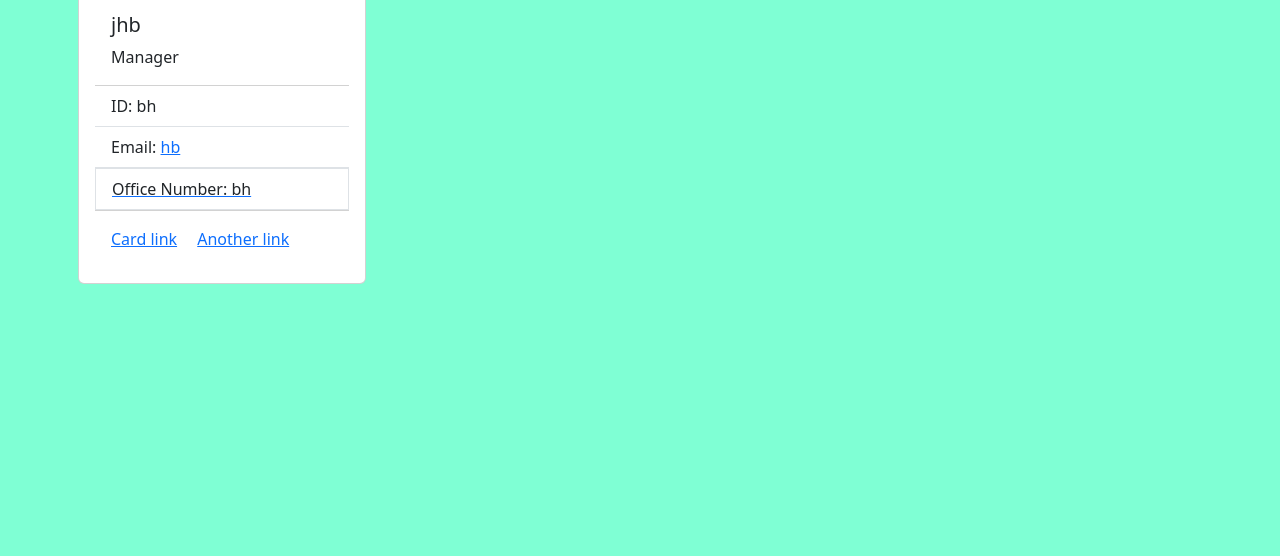
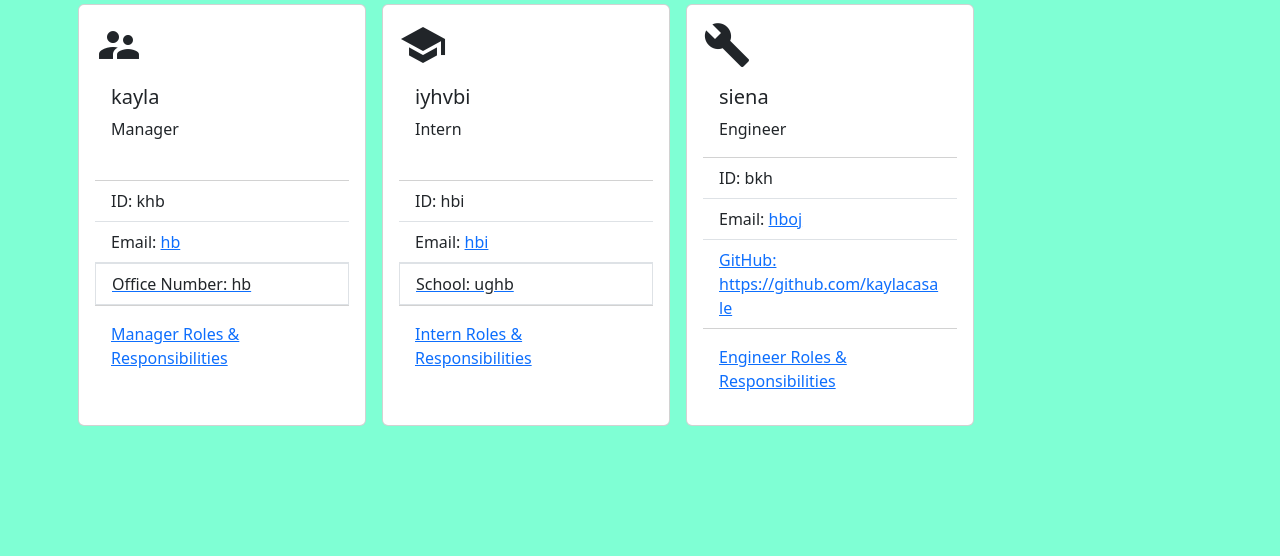
Before and after one commit to kaylacasale/meet-the-team, a website: page index.html in a window 1280 px wide. Shown: the part 244-800 px from the top of the page. Drawn offline with nearby package versions, Linux system fonts and the light colour scheme.

Commit message:
added link to more info and other styling

```diff
--- a/index.html
+++ b/index.html
@@ -17,24 +17,55 @@
             Meet The Team
             </a>
         </nav>
-      <h1>Meet The Team</h1>
+      <h1 class="mb-5 p-3">My Team</h1>
       <div class="container">
         <div class="row">
 
       <div class="card col-12 col-md-3 col-lg-2 shadow-xl p-3 mx-2" id="card" style="width: 18rem;">
         <i class="material-icons" style="font-size:48px;">supervisor_account</i>
         <div class="card-body">
-            <h5 class="card-title">jhb</h5>
+            <h5 class="card-title">kayla</h5>
             <p class="card-text">Manager</p>
         </div>
         <ul class="list-group list-group-flush">
-            <li class="list-group-item">ID: bh</li>
+            <li class="list-group-item">ID: khb</li>
             <li class="list-group-item">Email: <a href="mailto:hbsubject=subject text">hb</li>
-            <li class="list-group-item">Office Number:  bh</li>
+            <li class="list-group-item">Office Number:  hb </li>
         </ul>
                     <div class="card-body">
-                        <a href="#" class="card-link">Card link</a>
-                        <a href="#" class="card-link">Another link</a>
+                        <a href="#https://www.westminster.ac.uk/sites/default/public-files/general-documents/The-Role-of-the-Manager.pdf" class="card-link">Manager Roles & Responsibilities</a>
+                    </div>
+        </div>
+
+      <div class="card col-12 col-md-3 col-lg-2 shadow-xl p-3 mx-2" id="card" style="width: 18rem;">
+        <i class="material-icons" style="font-size:48px;">school</i>
+        <div class="card-body">
+            <h5 class="card-title">iyhvbi</h5>
+            <p class="card-text">Intern</p>
+        </div>
+        <ul class="list-group list-group-flush">
+            <li class="list-group-item">ID: hbi</li>
+            <li class="list-group-item">Email: <a href="mailto:hbisubject=subject text">hbi</li>
+            <li class="list-group-item">School:  ughb </li>
+        </ul>
+                    <div class="card-body">
+                        <a href="#https://careerservices.wvu.edu/files/d/c50fed4c-5c9c-42b1-8b30-233703b86cef/internship-job-descriptions.pdf" class="card-link">Intern Roles & Responsibilities</a>
+                    </div>
+        </div>
+
+      <div class="card col-12 col-md-3 col-lg-2 shadow-xl p-3 mx-2" id="card" style="width: 18rem;">
+        <i class="material-icons" style="font-size:48px;">build</i>
+        <div class="card-body">
+            <h5 class="card-title">siena</h5>
+            <p class="card-text">Engineer</p>
+        </div>
+        <ul class="list-group list-group-flush">
+            <li class="list-group-item">ID: bkh</li>
+            <li class="list-group-item">Email: <a href="mailto:hbojsubject=subject text">hboj</li>
+            <li class="list-group-item">GitHub:  <a href="https://github.com/kaylacasale">https://github.com/kaylacasale</a> </li>
+        </ul>
+                    <div class="card-body">
+                        <a href="#https://cm.fiu.edu/wp-content/uploads/2018/07/JD_Site_Field-Engineer_EN.pdf" class="card-link">Engineer Roles & Responsibilities</a>
                     </div>
         </div>
 </div>
```
Also changed, not shown: index.js (+17 -4 lines).
